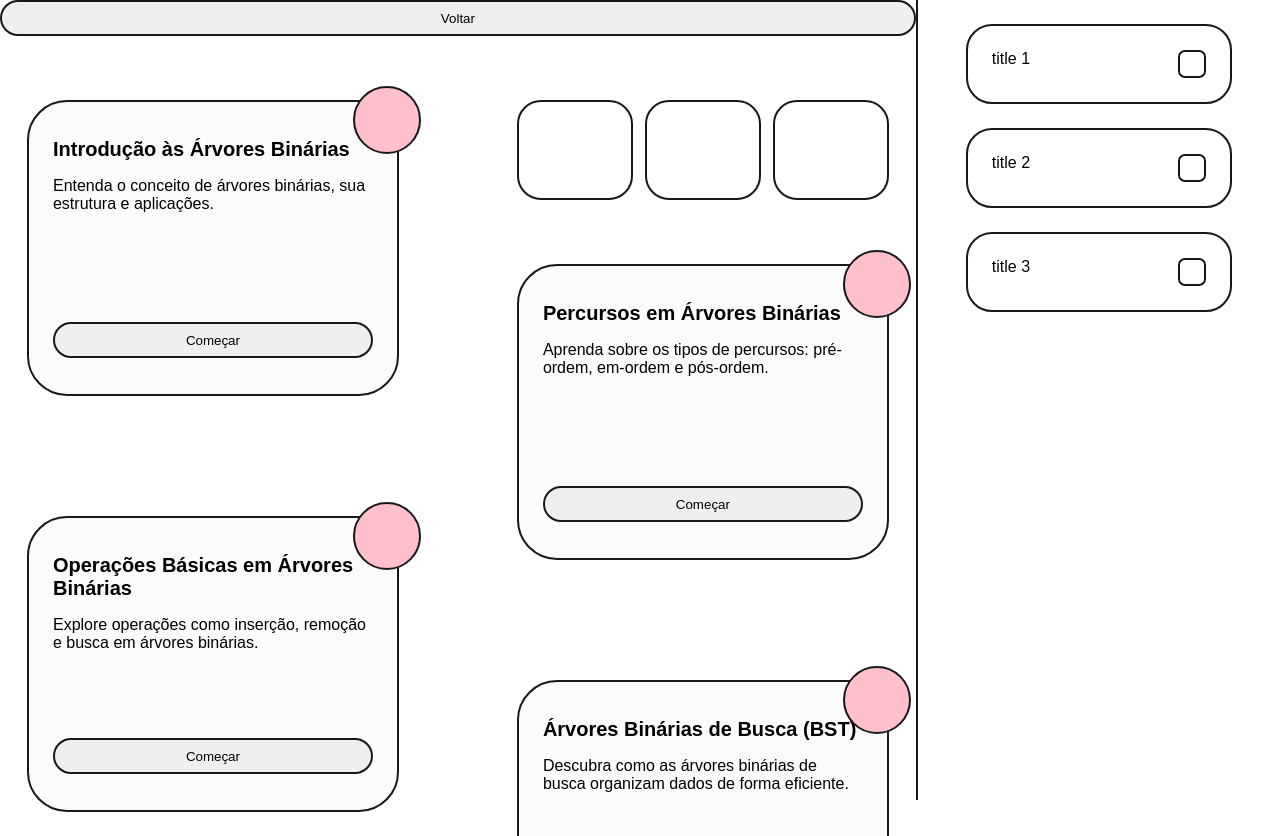
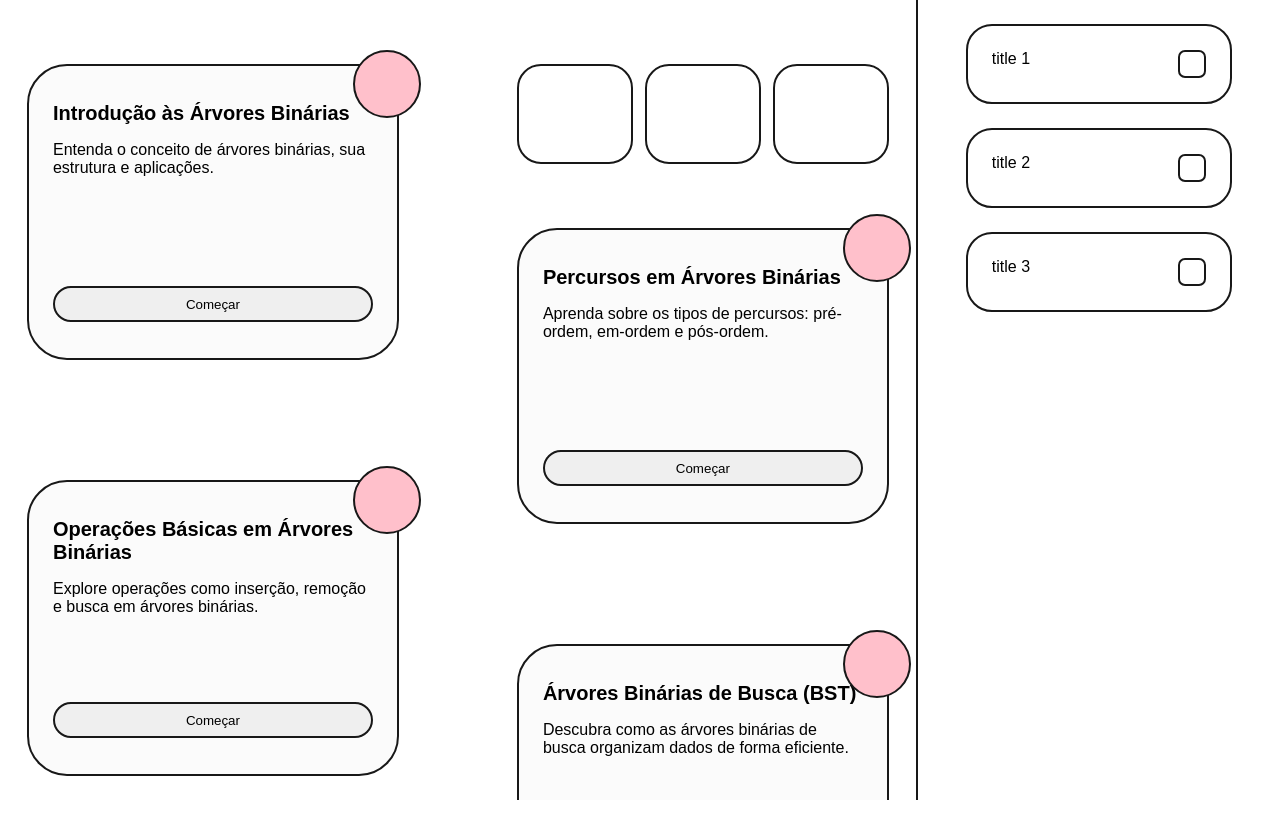
Before and after one commit to brunafalheiro/edu-app, a Vue app: page /#/ in a window 1280 px wide. After the commit the page ends 800 px from the top, so only its background shows below. Built offline with nearby package versions, Linux system fonts and the light colour scheme.

Commit message:
Add go back to lesson screen

```diff
--- a/src/App.vue
+++ b/src/App.vue
@@ -1,8 +1,6 @@
 <template>
   <div class="flex">
     <div class="full-width">
-      <EduButton title="Voltar" :onclick="goBack" />
-
       <div class="main-content">
         <router-view></router-view>
       </div>
@@ -16,12 +14,7 @@
 </template>
 
 <script setup>
-  import router from './router/router';
   import MenuCard from './components/MenuCard/MenuCard.vue';
-  import EduButton from './components/EduButton/EduButton.vue';
-
-  const goBack = () => { router.back(); }
-
 </script>
 
 <style lang="scss">@import 'App.scss';</style>
--- a/src/ui/LessonScreen/LessonScreen.vue
+++ b/src/ui/LessonScreen/LessonScreen.vue
@@ -1,12 +1,16 @@
 <template>
+  <EduButton title="Voltar" :onclick="goBack" />
   <div>Lesson {{routeId}}</div>
 </template>
 
 <script setup>
   import { useRoute } from 'vue-router';
+  import router from '../../router/router.js';
+  import EduButton from '../../components/EduButton/EduButton.vue';
 
   const route = useRoute();
   const routeId = route.params.id;
+  const goBack = () => { router.back(); }
 </script>
 
 <style lang="scss">@import 'LessonScreen.scss';</style>
```
